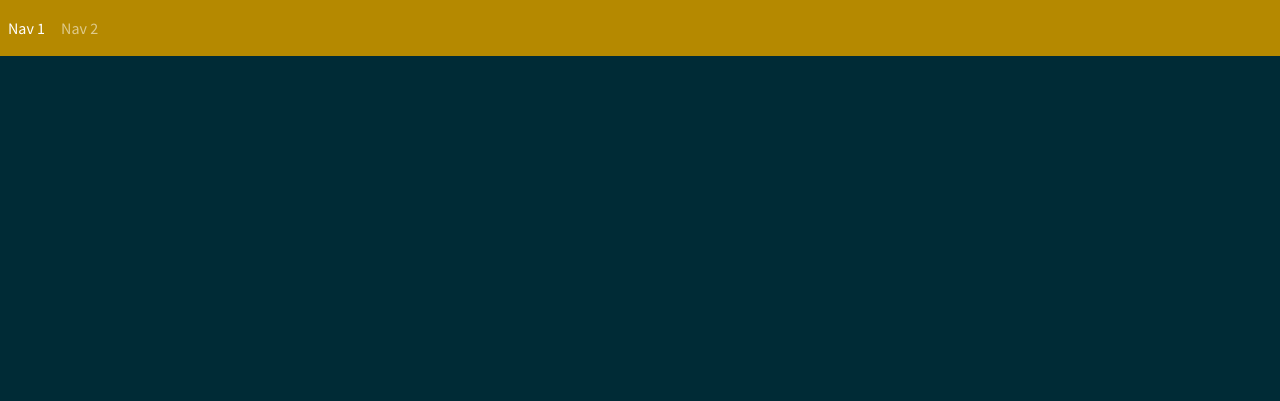
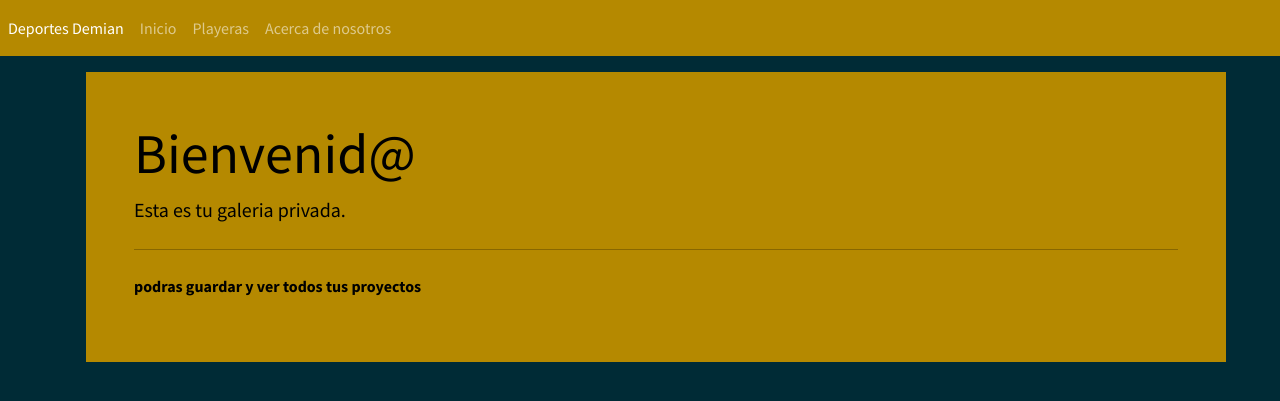
Before and after one commit to demian35/TiendaDeportivaPHP, a PHP site: page / in a window 1280 px wide. Shown: the top 401 px of the page. Run offline with PHP 8.4, Linux system fonts and the light colour scheme.

Commit message:
insertando un jumbotron en la pagina principal

```diff
--- a/index.php
+++ b/index.php
@@ -1,24 +1,46 @@
-
 <!DOCTYPE html>
 <html lang="en">
+
 <head>
     <meta charset="UTF-8">
     <meta name="viewport" content="width=device-width, initial-scale=1.0">
     <title>Tienda Deportiva</title>
-    <link rel="stylesheet" href="./css/bootstrap.min.css"/>
+    <link rel="stylesheet" href="./css/bootstrap.min.css" />
 </head>
+
 <body>
 
 
     <nav class="navbar navbar-expand navbar-dark bg-primary">
         <ul class="nav navbar-nav">
             <li class="nav-item">
-                <a class="nav-link active" href="#" aria-current="page">Nav 1 <span class="visually-hidden">(current)</span></a>
+                <a class="nav-link active" href="#">Deportes Demian </a>
             </li>
             <li class="nav-item">
-                <a class="nav-link" href="#">Nav 2</a>
+                <a class="nav-link" href="#">Inicio</a>
+            </li>
+
+            <li class="nav-item">
+                <a class="nav-link" href="#">Playeras</a>
+            </li>
+
+            <li class="nav-item">
+                <a class="nav-link" href="#">Acerca de nosotros</a>
             </li>
         </ul>
     </nav>
+
+
+    <div class="container">
+        <div class="row">
+            <div class="bg-primary p-5 rounded-lg m-3">
+                <h1 class="display-4" style="color: black;"><strong> Bienvenid@</strong></h1>
+                <p class="lead" style="color: black;"><strong> Esta es tu galeria privada.</strong></p>
+                <hr class="my-4" style="color: black;">
+                <p style="color: black;"><strong> podras guardar y ver todos tus proyectos</strong></p>
+            </div>
+        </div>
+    </div>
 </body>
+
 </html>
```
